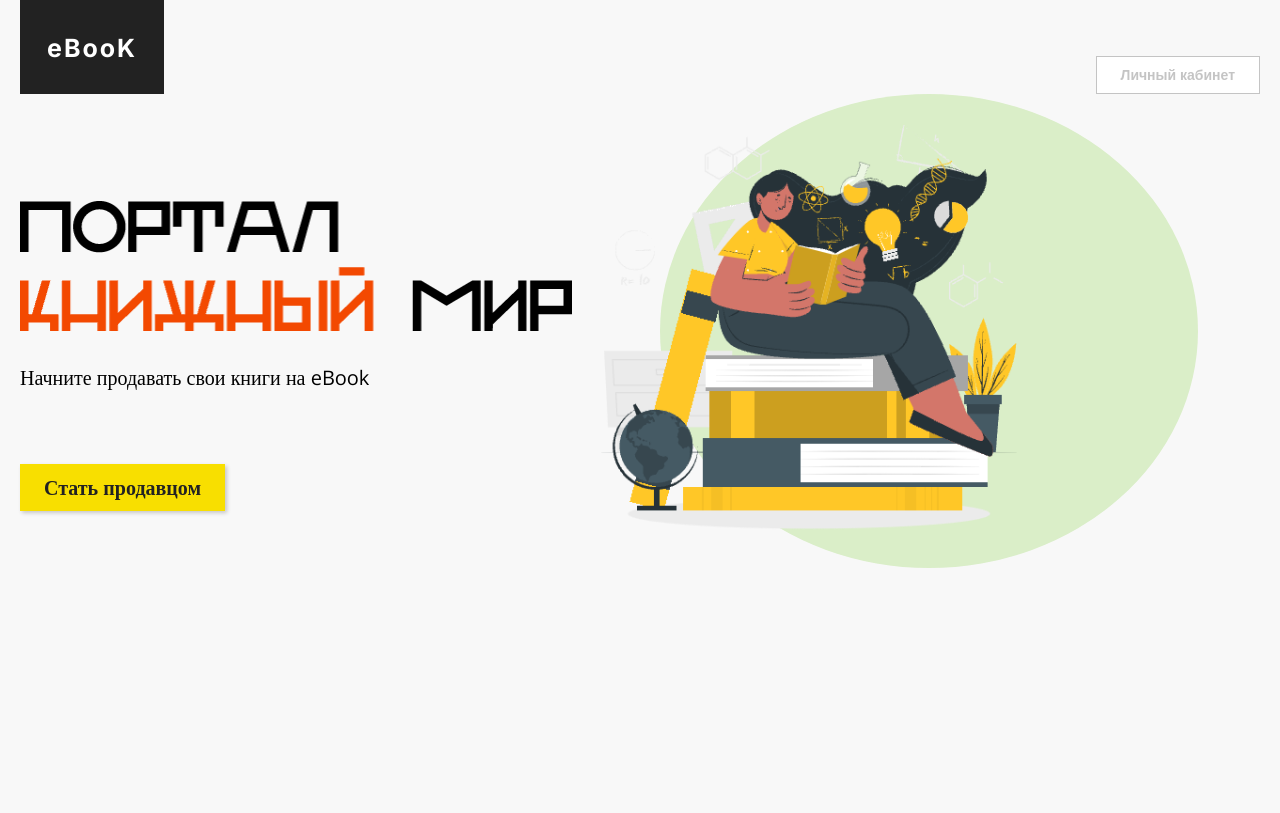
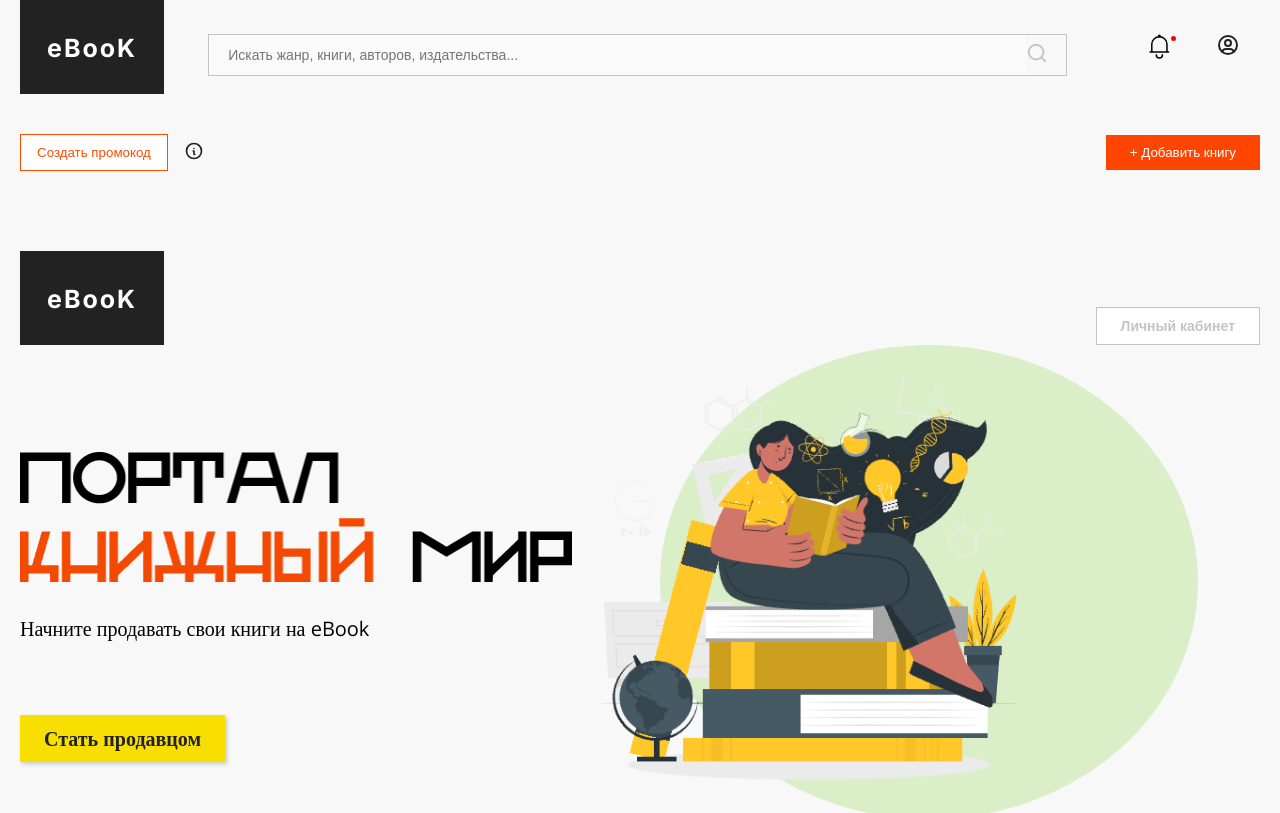
Before and after one commit to peaksoft-school/e-book-js12, a React (Vite) app: page /vendor in a window 1280 px wide. Shown: the top 813 px of the page. Built offline with nearby package versions, Linux system fonts and the light colour scheme.

Commit message:
authorzation func

```diff
--- a/src/pagesVendor/components/layout/LayoutVendor.tsx
+++ b/src/pagesVendor/components/layout/LayoutVendor.tsx
@@ -18,7 +18,7 @@ const LayoutVendor = () => {
 			<div className={scss.layout}>
 				{location.pathname === '/vendor/registration' ||
 				location.pathname === '/vendor/login' ||
-				location.pathname === '/vendor' ? null : (
+				location.pathname === '/vendor/' ? null : (
 					<>
 						<Header />
 					</>
```
